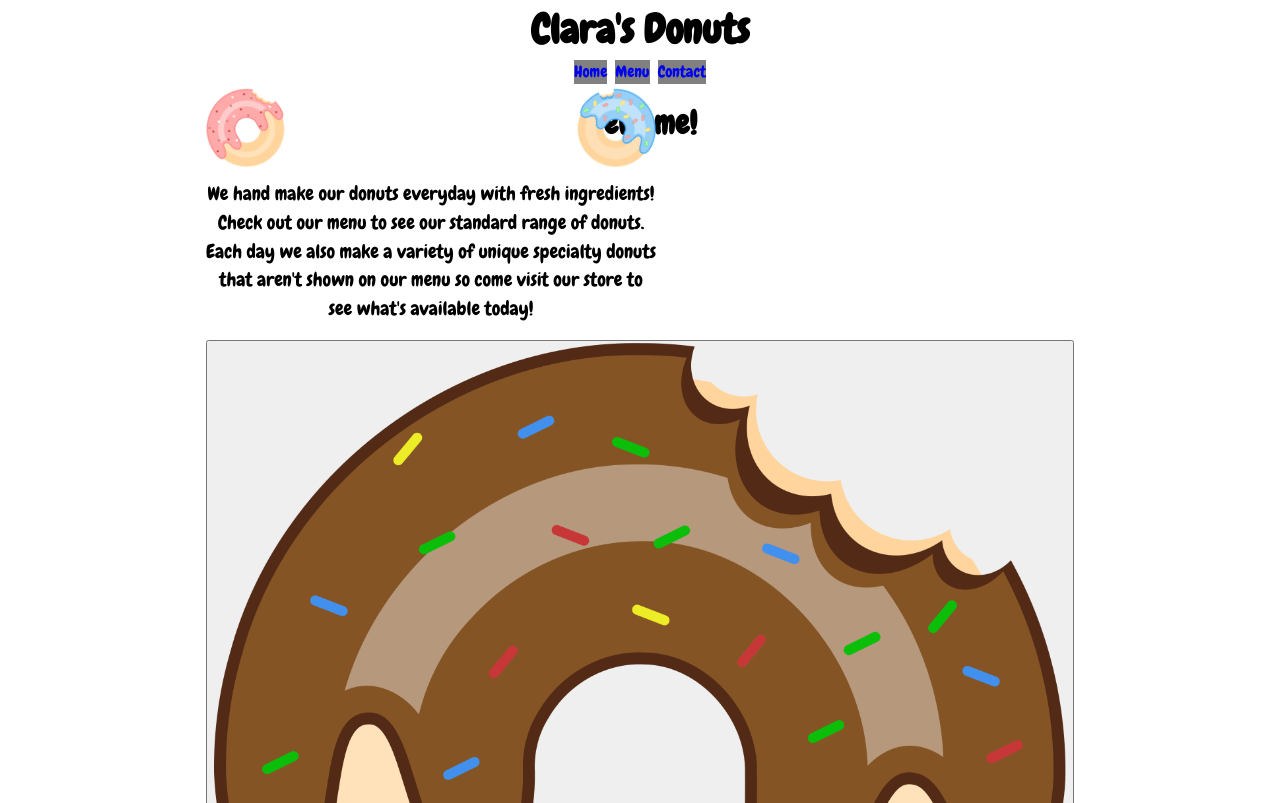
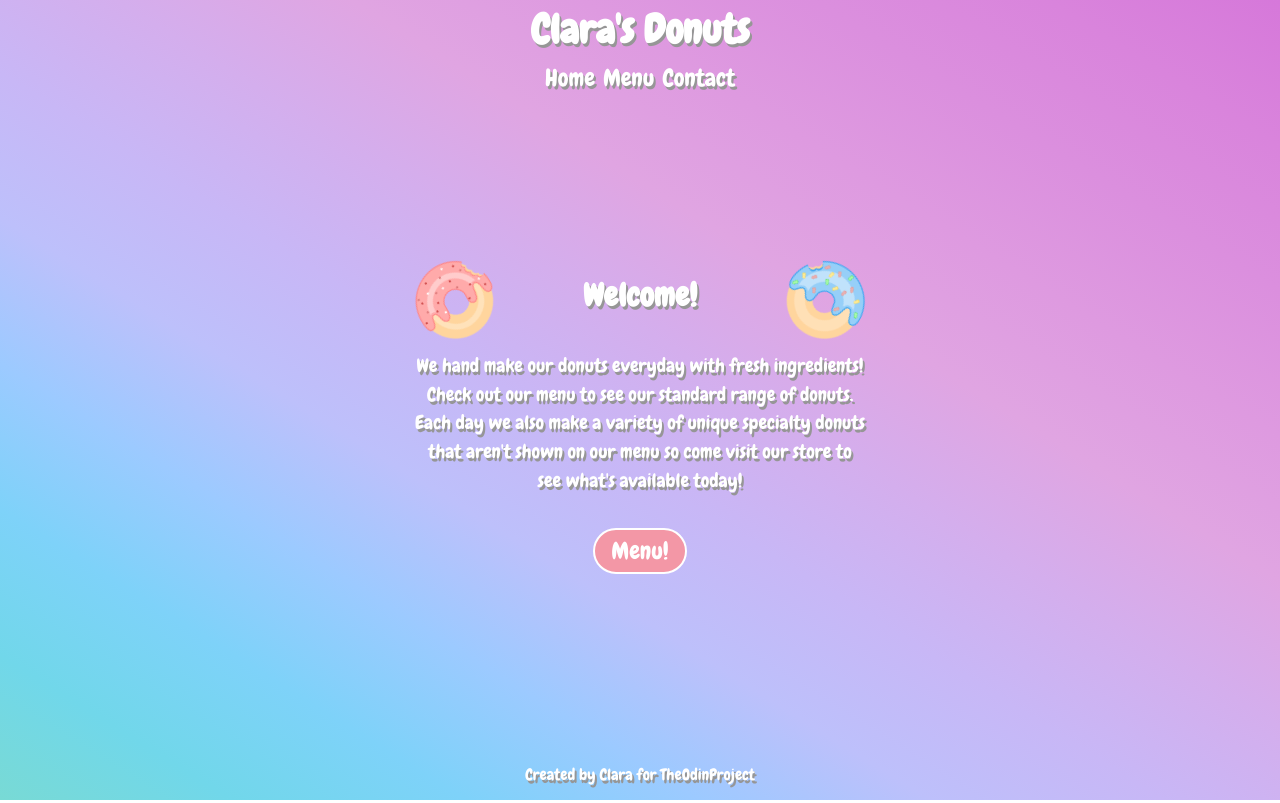
Before and after one commit to ClaraSmyth/restaurant-page, a plain HTML site: page index.html in a window 1280 px wide. Shown: the top 803 px of the page. Drawn offline with Linux system fonts and the light colour scheme.

Commit message:
Added additional styling to the home page

```diff
--- a/styles.css
+++ b/styles.css
@@ -3,8 +3,10 @@
 body {
     font-family: 'Chewy', cursive;
     font-size: 16px;
+    color: #fff;
+    text-shadow: 2px 3px 0px rgba(150, 150, 150, 1);
+    background-image: linear-gradient(to right top, #78dad5, #71d7ea, #7ed2f9, #9ccaff, #bdc0fb, #c8b7f6, #d4aeed, #e0a5e2, #de9ae0, #db8fde, #d984dc, #d678da);
 }
-
 #content {
     display: grid;
     justify-content: center;
@@ -42,7 +44,8 @@ body {
 
 .nav-list-link {
     text-decoration: none;
-    background-color: gray;
+    font-size: 1.5rem;
+    color: #fff;
 }
 
 /*#######################################
@@ -68,7 +71,7 @@ body {
     grid-template-columns: repeat(2, 1fr);
     gap: 1rem;
     align-items: center;
-    padding-top: 1rem;
+    padding: 1rem 0 1rem;
     max-width: 450px;
 }
 
@@ -78,6 +81,7 @@ body {
     left: 0;
     width: 80px;
     transform: rotate(-30deg);
+    z-index: -1;
 }
 
 .main-img-two {
@@ -86,11 +90,44 @@ body {
     right: 0;
     width: 80px;
     transform: rotate(30deg);
+    z-index: -1;
 }
 
 .main-para {
     grid-column: span 2;
     font-size: 1.2rem;
+}
+
+.main-btn {
+    position: relative;
+    display: flex;
+    justify-content: center;
+    gap: 1rem;
+    font-size: 1.5rem;
+    width: fit-content;
+    justify-self: center;
+    padding: 0;
+    color: #fff;
+    background-color: #f397a6;
+    border: 2px solid #fff;
+    border-radius: 100vmax;
+    padding: 0.2rem 1rem;
+}
+
+.main-btn-img-one {
+    display: none;
+    position: absolute;
+    top: -2px;
+    right: -48px;
+    height: 40px;
+}
+
+.main-btn-img-two {
+    display: none;
+    position: absolute;
+    top: -2px;
+    left: -48px;
+    height: 40px;
 }
 
 /* MENU PAGE STYLES */
@@ -149,3 +186,14 @@ body {
     height: 50px;
     text-align: center;
 }
+
+.footer-link {
+    text-decoration: none;
+    color: #fff;
+}
+
+
+/* #2a6bd1
+#ffdd33
+#fea7a7
+#92cef6 */
```
Also changed, not shown: main.js.
